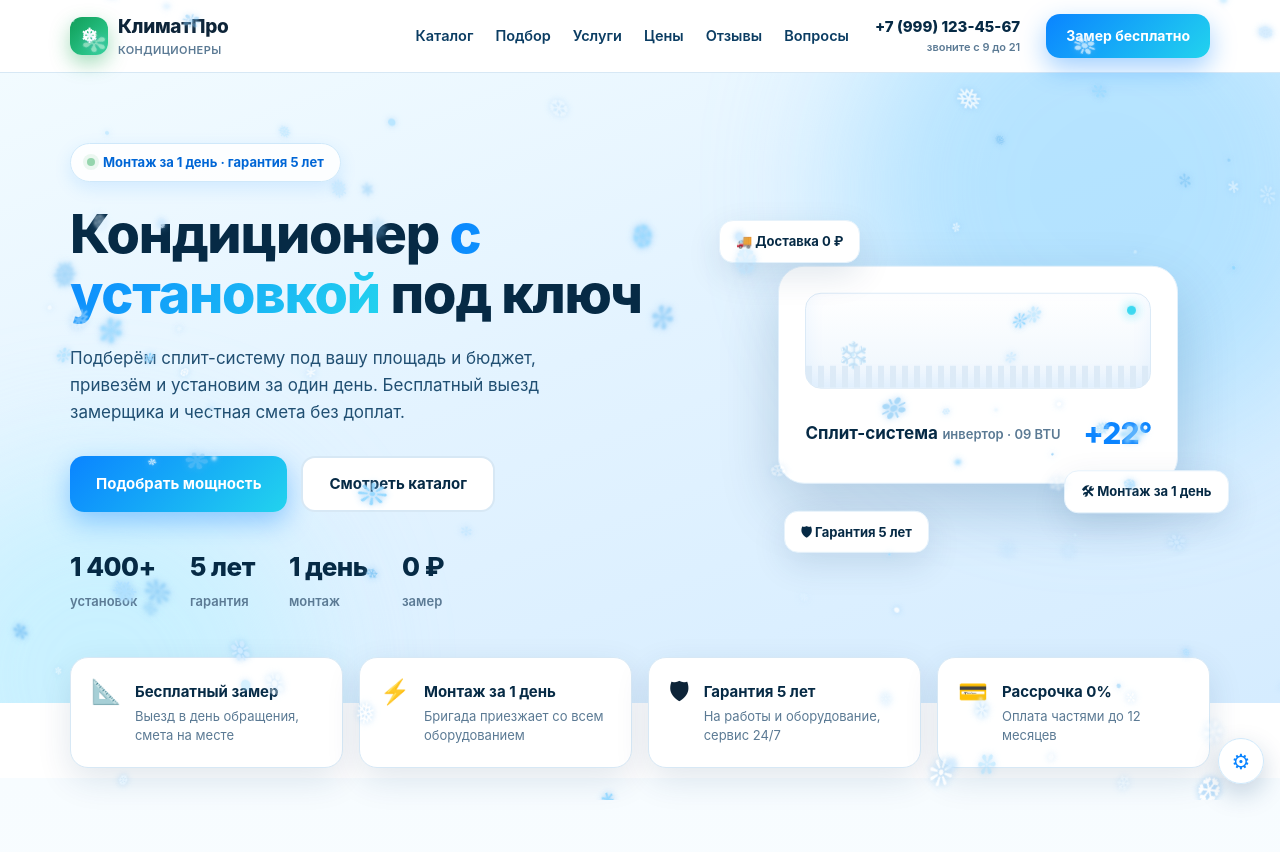
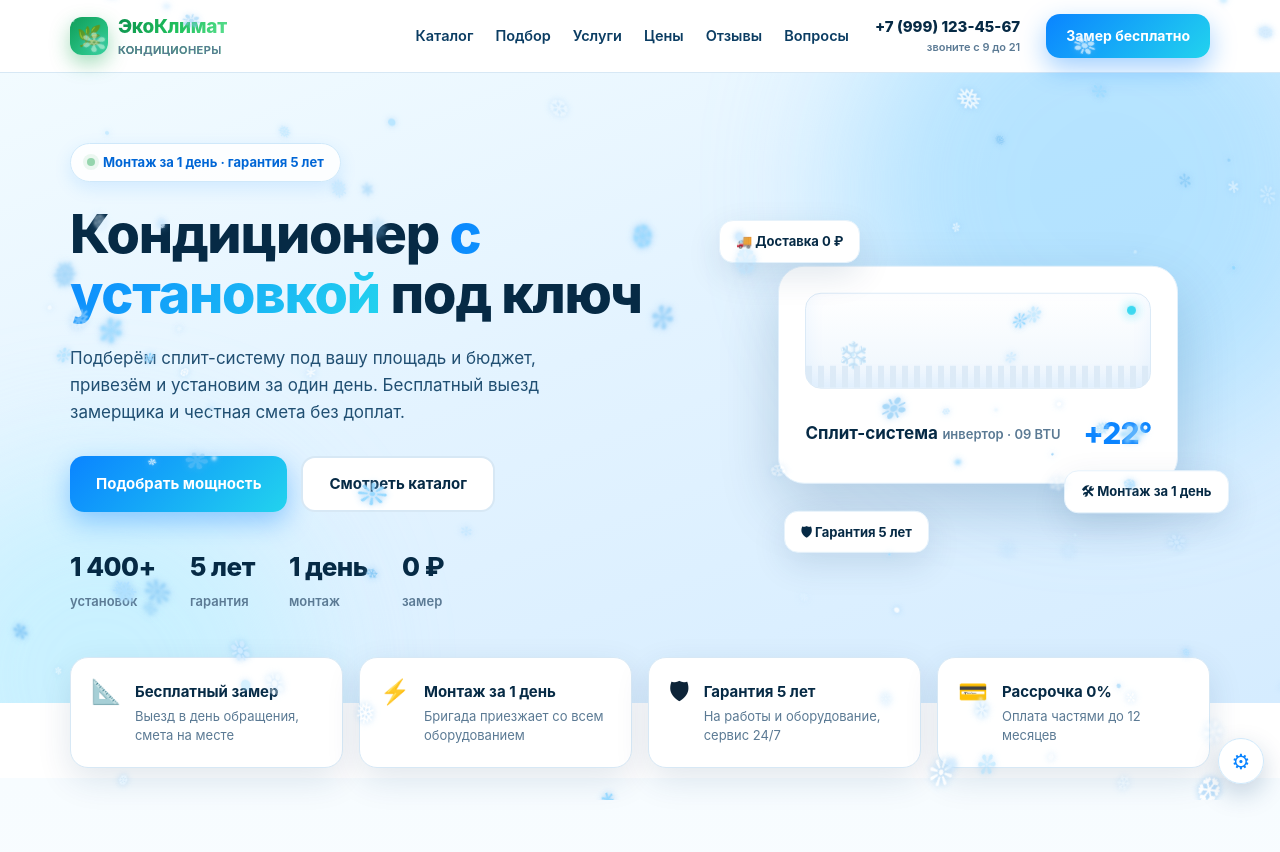
Before and after one commit to alexey17001700-coder/ac_site, a plain HTML site: page index.html in a window 1280 px wide. Shown: the top 852 px of the page. Drawn offline with Linux system fonts and the light colour scheme.

Commit message:
Auto-update: index.html

```diff
--- a/index.html
+++ b/index.html
@@ -547,8 +547,8 @@
 <header>
   <div class="wrap nav">
     <a href="#" class="logo">
-      <span class="logo-mark">❄</span>
-      <span>КлиматПро<small>кондиционеры</small></span>
+      <span class="logo-mark">🌿</span>
+      <span class="logo-name">ЭкоКлимат<small>кондиционеры</small></span>
     </a>
     <nav class="nav-links">
       <a href="#catalog">Каталог</a>
```
